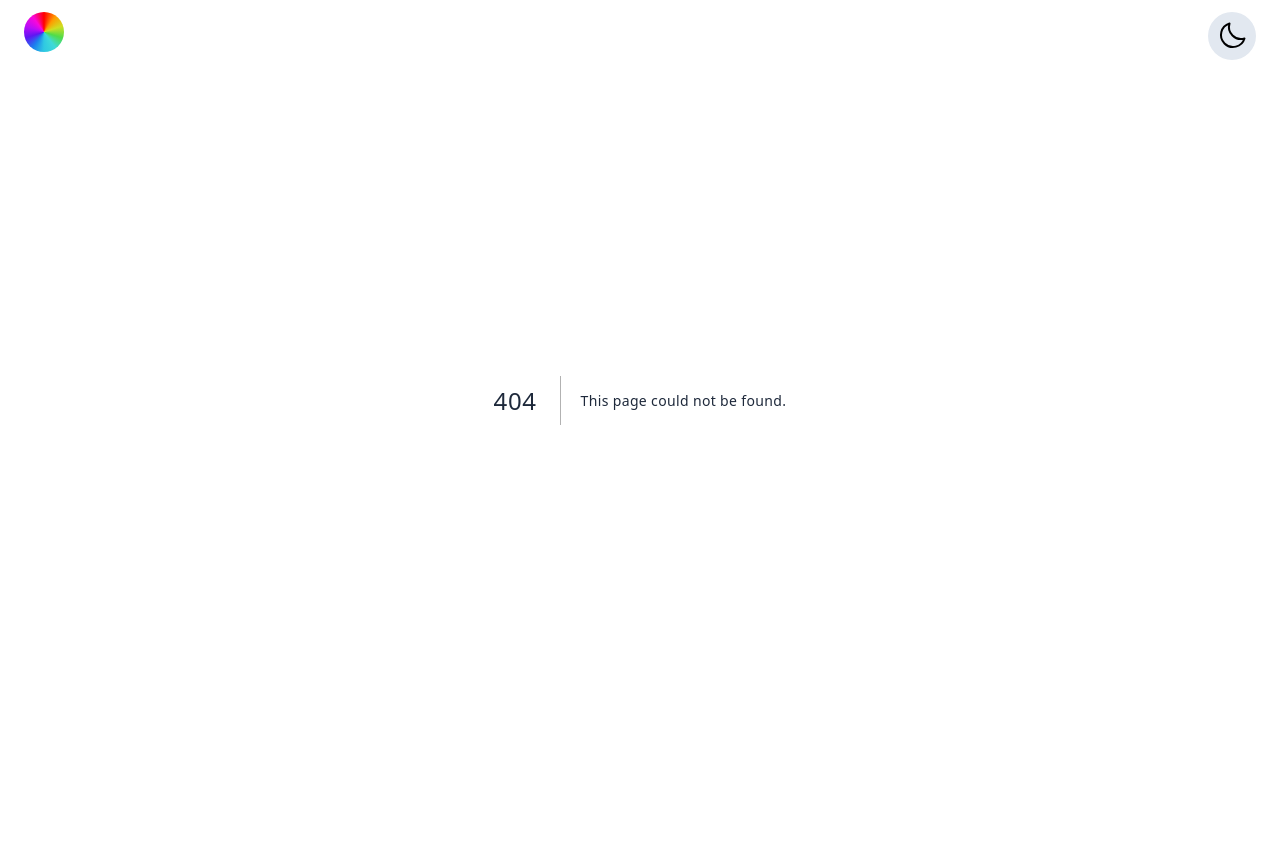
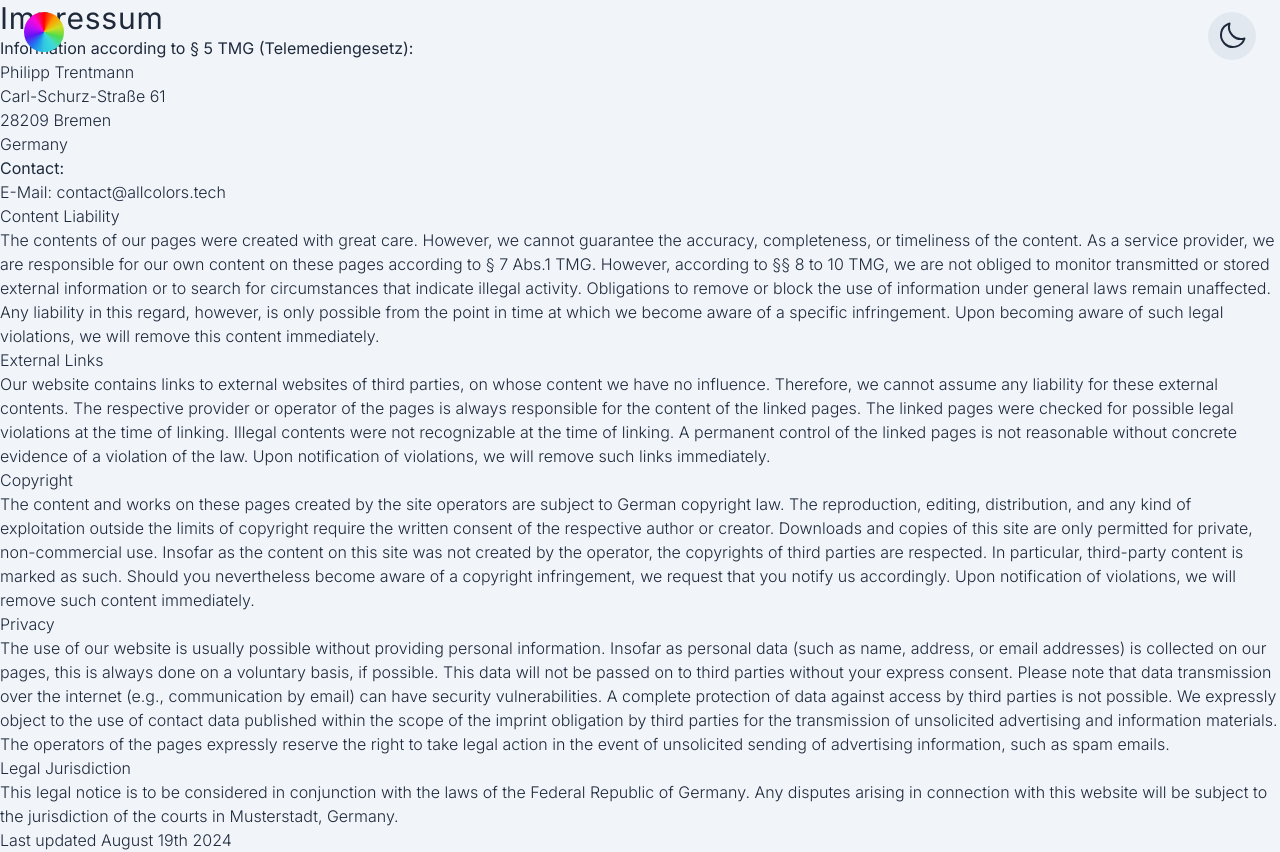
Before and after one commit to philipptpunkt/color-finder-web, a Next.js app: page /legal-notice in a window 1280 px wide. Before the commit this address had no page. Before the commit the page ends 800 px from the top, so only its background shows below. Built offline with nearby package versions, Linux system fonts and the light colour scheme.

Commit message:
feat: add first version of legal notice

```diff
--- a/package.json
+++ b/package.json
@@ -6,7 +6,8 @@
     "dev": "next dev",
     "build": "next build",
     "start": "next start",
-    "lint": "next lint"
+    "lint": "next lint",
+    "type-check": "tsc --noEmit"
   },
   "dependencies": {
     "chroma-js": "^2.6.1-0",
--- /dev/null
+++ b/src/app/legal-notice/page.tsx
@@ -0,0 +1,103 @@
+export default function LegalNotice() {
+  return (
+    <div>
+      <h2>Impressum</h2>
+
+      <p>
+        <strong>Information according to § 5 TMG (Telemediengesetz):</strong>
+      </p>
+
+      <p>
+        Philipp Trentmann
+        <br />
+        Carl-Schurz-Straße 61
+        <br />
+        28209 Bremen
+        <br />
+        Germany
+      </p>
+
+      <p>
+        <strong>Contact:</strong>
+      </p>
+
+      <p>E-Mail: contact@allcolors.tech</p>
+
+      <h3>Content Liability</h3>
+
+      <p>
+        The contents of our pages were created with great care. However, we
+        cannot guarantee the accuracy, completeness, or timeliness of the
+        content. As a service provider, we are responsible for our own content
+        on these pages according to § 7 Abs.1 TMG. However, according to §§ 8 to
+        10 TMG, we are not obliged to monitor transmitted or stored external
+        information or to search for circumstances that indicate illegal
+        activity. Obligations to remove or block the use of information under
+        general laws remain unaffected. Any liability in this regard, however,
+        is only possible from the point in time at which we become aware of a
+        specific infringement. Upon becoming aware of such legal violations, we
+        will remove this content immediately.
+      </p>
+
+      <h3>External Links</h3>
+
+      <p>
+        Our website contains links to external websites of third parties, on
+        whose content we have no influence. Therefore, we cannot assume any
+        liability for these external contents. The respective provider or
+        operator of the pages is always responsible for the content of the
+        linked pages. The linked pages were checked for possible legal
+        violations at the time of linking. Illegal contents were not
+        recognizable at the time of linking. A permanent control of the linked
+        pages is not reasonable without concrete evidence of a violation of the
+        law. Upon notification of violations, we will remove such links
+        immediately.
+      </p>
+
+      <h3>Copyright</h3>
+
+      <p>
+        The content and works on these pages created by the site operators are
+        subject to German copyright law. The reproduction, editing,
+        distribution, and any kind of exploitation outside the limits of
+        copyright require the written consent of the respective author or
+        creator. Downloads and copies of this site are only permitted for
+        private, non-commercial use. Insofar as the content on this site was not
+        created by the operator, the copyrights of third parties are respected.
+        In particular, third-party content is marked as such. Should you
+        nevertheless become aware of a copyright infringement, we request that
+        you notify us accordingly. Upon notification of violations, we will
+        remove such content immediately.
+      </p>
+
+      <h3>Privacy</h3>
+
+      <p>
+        The use of our website is usually possible without providing personal
+        information. Insofar as personal data (such as name, address, or email
+        addresses) is collected on our pages, this is always done on a voluntary
+        basis, if possible. This data will not be passed on to third parties
+        without your express consent. Please note that data transmission over
+        the internet (e.g., communication by email) can have security
+        vulnerabilities. A complete protection of data against access by third
+        parties is not possible. We expressly object to the use of contact data
+        published within the scope of the imprint obligation by third parties
+        for the transmission of unsolicited advertising and information
+        materials. The operators of the pages expressly reserve the right to
+        take legal action in the event of unsolicited sending of advertising
+        information, such as spam emails.
+      </p>
+
+      <h3>Legal Jurisdiction</h3>
+
+      <p>
+        This legal notice is to be considered in conjunction with the laws of
+        the Federal Republic of Germany. Any disputes arising in connection with
+        this website will be subject to the jurisdiction of the courts in
+        Musterstadt, Germany.
+      </p>
+
+      <p>Last updated August 19th 2024</p>
+    </div>
+  )
+}
--- a/src/app/sitemap.ts
+++ b/src/app/sitemap.ts
@@ -3,16 +3,16 @@ import type { MetadataRoute } from "next"
 export default function sitemap(): MetadataRoute.Sitemap {
   return [
     {
-      url: "https://color.tech",
+      url: "https://allcolors.tech",
       lastModified: new Date(),
       changeFrequency: "weekly",
       priority: 1,
     },
-    {
-      url: "https://color.tech/imprint",
-      lastModified: new Date(),
-      changeFrequency: "monthly",
-      priority: 0.5,
-    },
+    // {
+    //   url: "https://allcolors.tech/legal-notice",
+    //   lastModified: new Date(),
+    //   changeFrequency: "monthly",
+    //   priority: 0.5,
+    // },
   ]
 }
```
Also changed, not shown: 1 other file (tests, documents, lock files or other folders).
